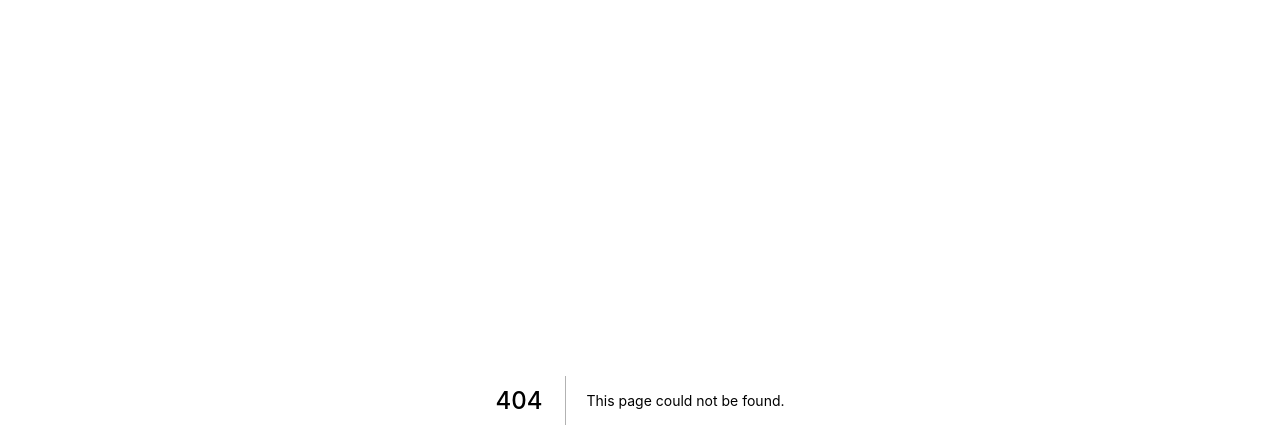
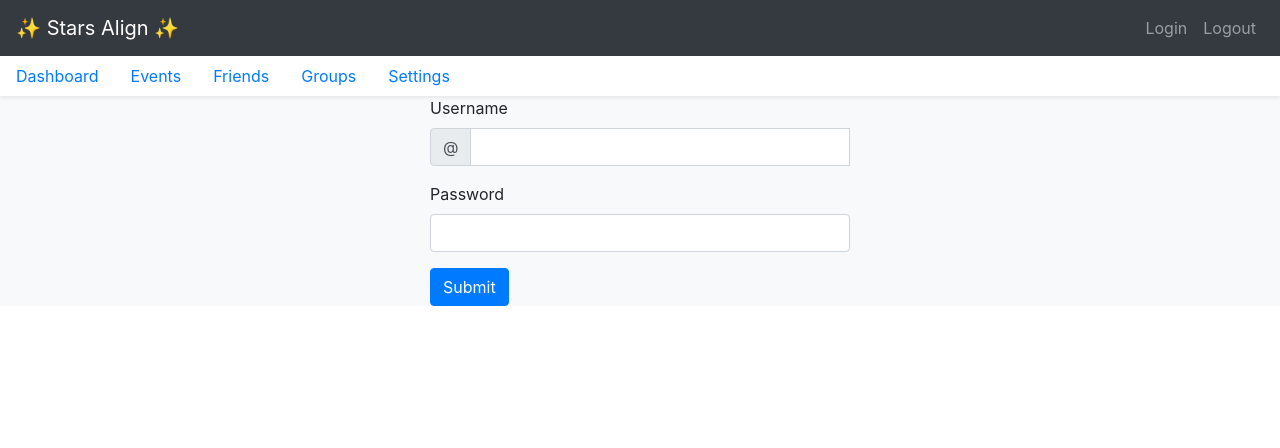
Before and after one commit to TyMick/nextjs-local-authentication, a Next.js app: page /register in a window 1280 px wide. Before the commit this address had no page. Shown: the top 448 px of the page. Built offline with nearby package versions, Linux system fonts and the light colour scheme.

Commit message:
Create basic registration form

```diff
--- /dev/null
+++ b/components/registration-form.js
@@ -0,0 +1,53 @@
+"use strict";
+
+import React, { useState } from "react";
+import Form from "react-bootstrap/Form";
+import InputGroup from "react-bootstrap/InputGroup";
+import Button from "react-bootstrap/Button";
+
+export default () => {
+  const [validated, setValidated] = useState(false);
+
+  const handleSubmit = event => {
+    const form = event.currentTarget;
+    if (form.checkValidity() === false) {
+      event.preventDefault();
+      event.stopPropagation();
+    }
+
+    setValidated(true);
+  }
+
+  return (
+    <Form noValidate validated={validated} onSubmit={handleSubmit} className="mx-auto" style={{ width: "100%", maxWidth: "420px" }}>
+      <Form.Group controlId="username">
+        <Form.Label>Username</Form.Label>
+        <InputGroup>
+          <InputGroup.Prepend>
+            <InputGroup.Text id="at">@</InputGroup.Text>
+          </InputGroup.Prepend>
+          <Form.Control
+            type="text"
+            aria-describedby="inputGroupPrepend"
+            required
+          />
+          <Form.Control.Feedback type="invalid">
+            Please choose a username.
+          </Form.Control.Feedback>
+        </InputGroup>
+      </Form.Group>
+
+      <Form.Group controlId="password">
+        <Form.Label>Password</Form.Label>
+        <Form.Control type="password" required />
+        <Form.Control.Feedback type="invalid">
+          Please choose a password.
+        </Form.Control.Feedback>
+      </Form.Group>
+
+      <Button variant="primary" type="submit">
+        Submit
+      </Button>
+    </Form>
+  )
+};
--- /dev/null
+++ b/pages/register.js
@@ -0,0 +1,16 @@
+"use strict";
+
+import React from "react";
+import "../styles.scss";
+
+import PageLayout from "../components/page-layout";
+import Container from "react-bootstrap/Container";
+import RegistrationForm from "../components/registration-form";
+
+export default () => (
+  <PageLayout title="Login">
+    <Container>
+      <RegistrationForm />
+    </Container>
+  </PageLayout>
+);
```
